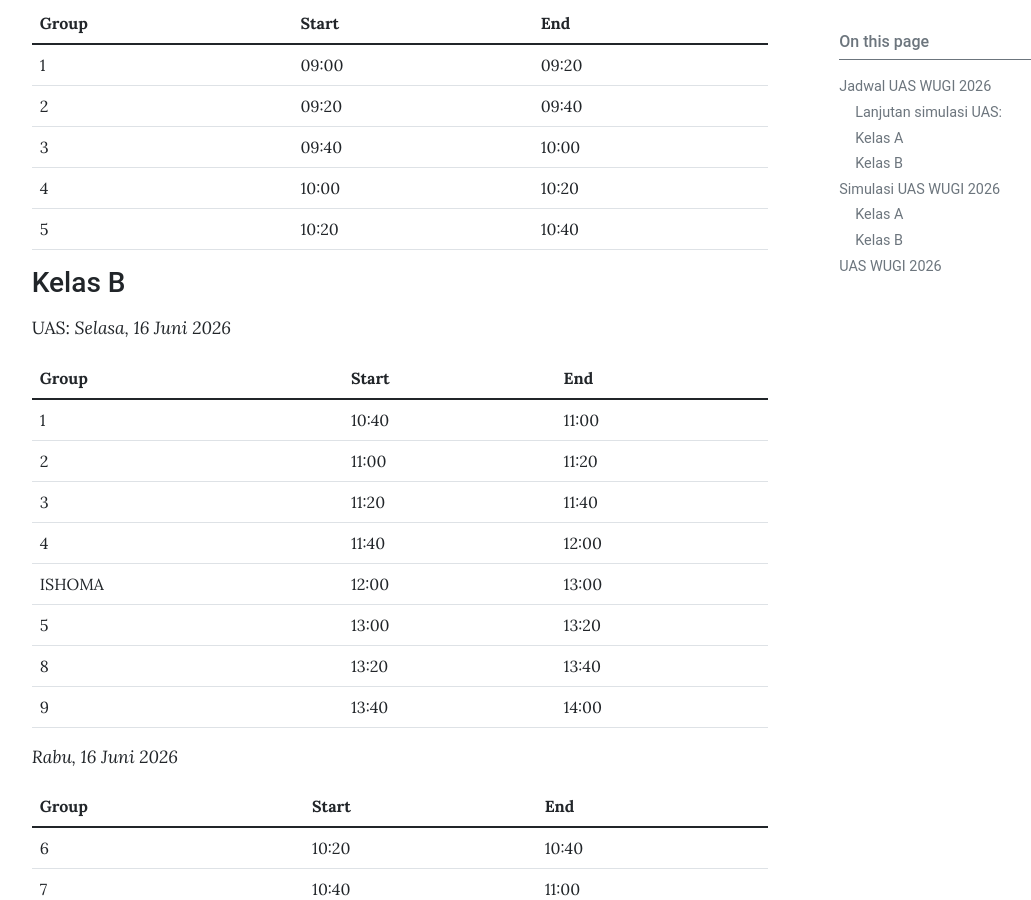
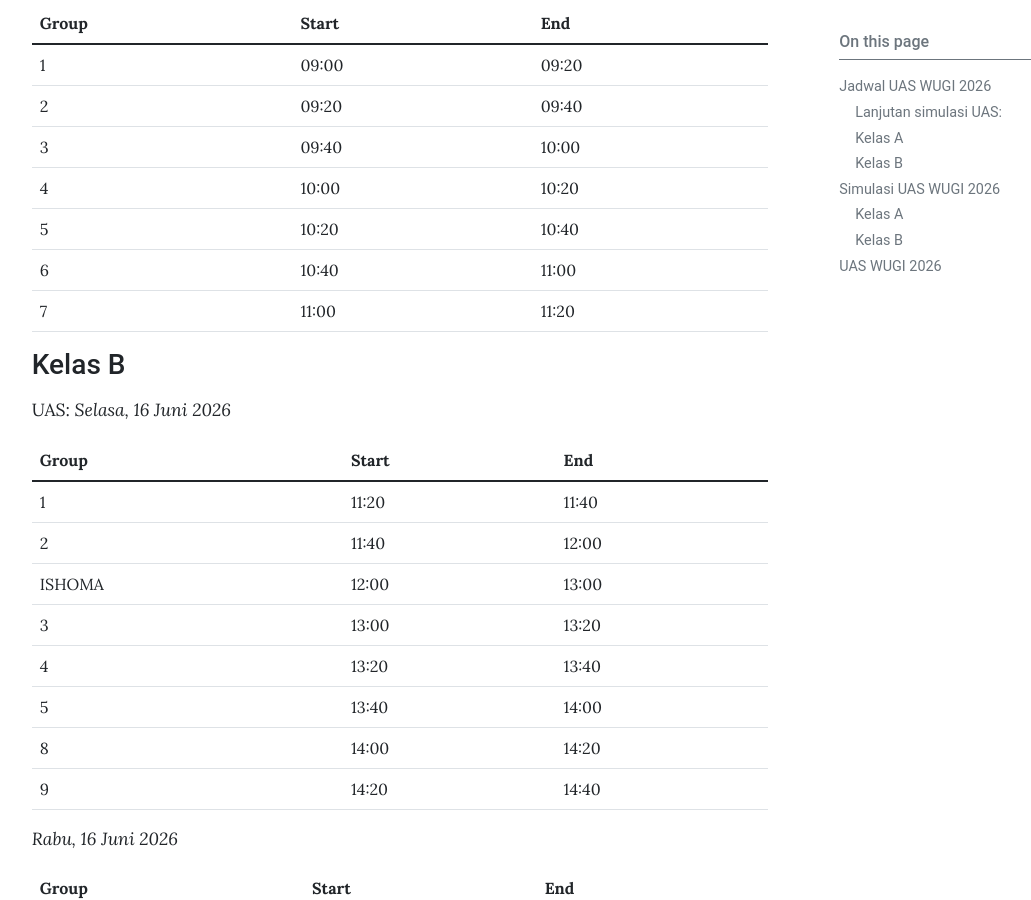
Before and after one commit to gusti-alfarisy/gusti-alfarisy.github.io, a Jekyll site: the page built from _posts/2026-05-24-final-exam-wugi-2026.md, in a window 1280 px wide and 900 px high, scrolled down 1134 px. Shown: the whole window, without its empty margins (74-1105 px from the left). Built offline with Jekyll 4.4.1, drawn with Linux system fonts in a browser that asks for light colours.

Commit message:
update jadwal uas wugi

```diff
--- a/_posts/2026-05-24-final-exam-wugi-2026.md
+++ b/_posts/2026-05-24-final-exam-wugi-2026.md
@@ -46,6 +46,9 @@ Selasa, 16 Juni 2026
 | 3     | 09:40 | 10:00 |
 | 4     | 10:00 | 10:20 |
 | 5     | 10:20 | 10:40 |
+| 6     | 10:40 | 11:00 |
+| 7     | 11:00 | 11:20 |
+
 
 ### Kelas B
 
@@ -54,14 +57,14 @@ UAS:
 
 | Group     | Start | End   |
 |-----------|-------|-------|
-| 1         | 10:40 | 11:00 |
-| 2         | 11:00 | 11:20 |
-| 3         | 11:20 | 11:40 |
-| 4         | 11:40 | 12:00 |
+| 1         | 11:20 | 11:40 |
+| 2         | 11:40 | 12:00 |
 | ISHOMA    | 12:00 | 13:00 |
-| 5         | 13:00 | 13:20 |
-| 8         | 13:20 | 13:40 |
-| 9         | 13:40 | 14:00 |
+| 3         | 13:00 | 13:20 |
+| 4         | 13:20 | 13:40 |
+| 5         | 13:40 | 14:00 |
+| 8         | 14:00 | 14:20 |
+| 9         | 14:20 | 14:40 |
 
 *Rabu, 16 Juni 2026*
 
```
